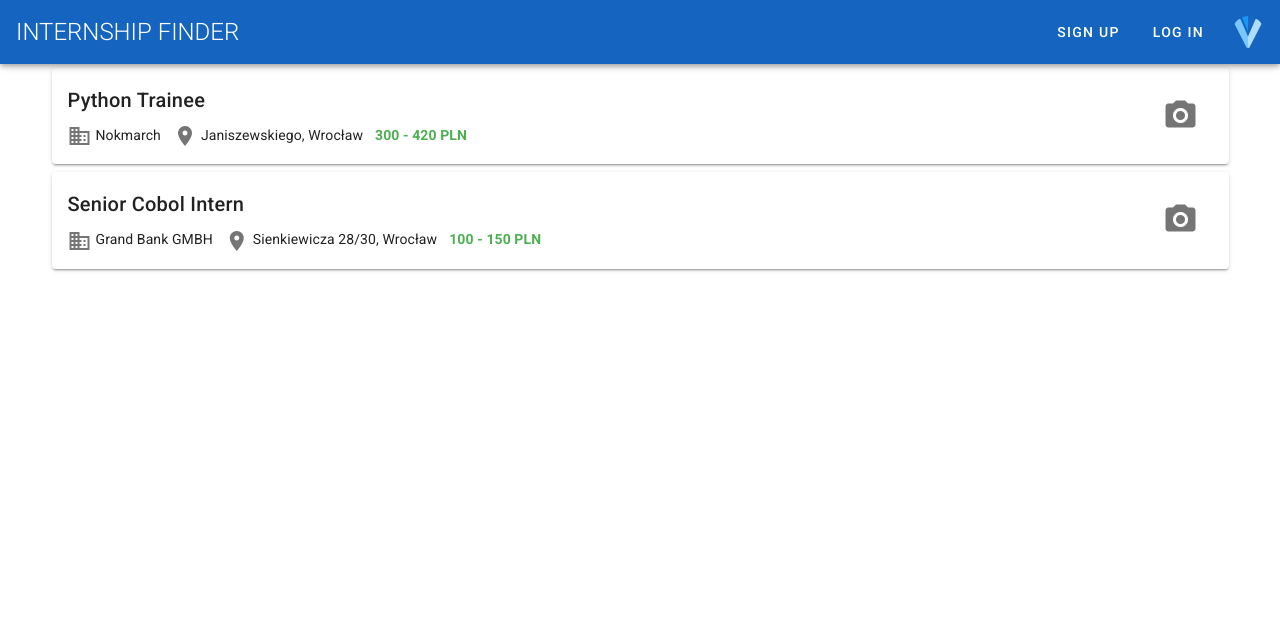
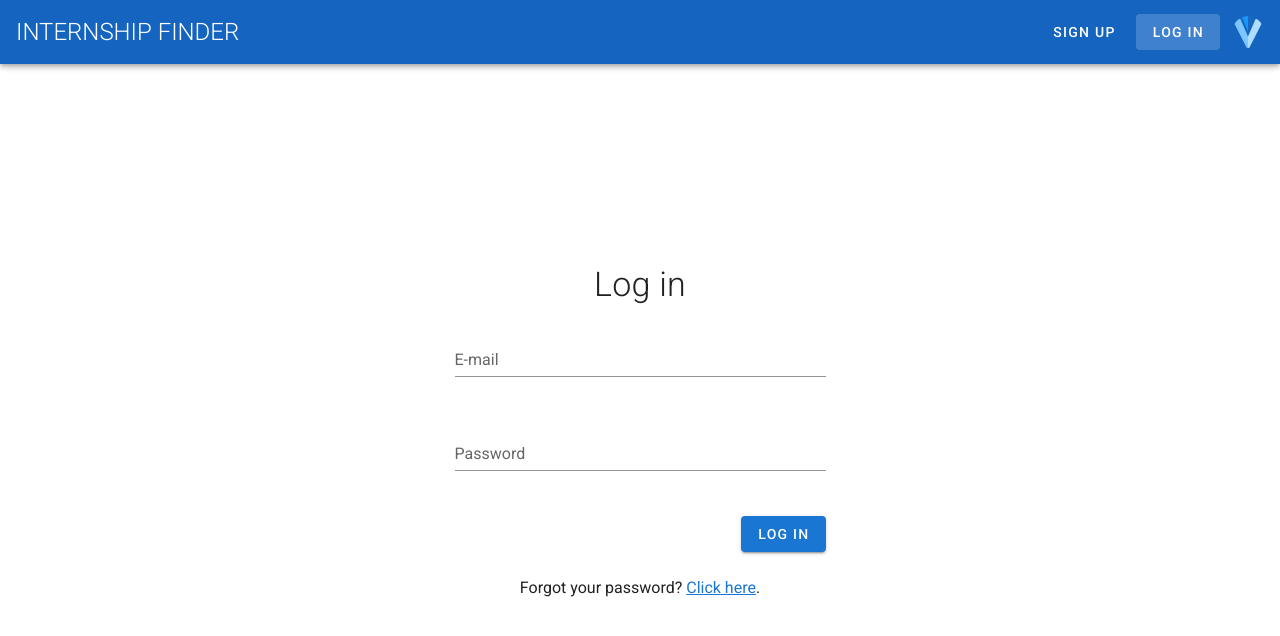
Before and after one commit to norbertcyran/internship_finder, a Vue app in the folder frontend/: page /#/login in a window 1280 px wide. Shown: the top 636 px of the page. Built offline with nearby package versions, Linux system fonts and the light colour scheme.

Commit message:
Fix login layout

```diff
--- a/frontend/package.json
+++ b/frontend/package.json
@@ -10,6 +10,7 @@
   "dependencies": {
     "core-js": "^2.6.5",
     "vue": "^2.6.10",
+    "vue-router": "^3.1.3",
     "vuetify": "^2.1.0"
   },
   "devDependencies": {
--- a/frontend/src/App.vue
+++ b/frontend/src/App.vue
@@ -7,30 +7,31 @@
             clipped-left
     >
       <v-toolbar-title class="headline text-uppercase">
-        <span class="font-weight-light">INTERNSHIP FINDER</span>
+        <router-link
+          to="/"
+          exact
+          class="font-weight-light"
+          tag="span"
+          style="cursor: pointer;"
+        >INTERNSHIP FINDER</router-link>
       </v-toolbar-title>
       <v-spacer></v-spacer>
-      <v-btn text>Sign up</v-btn>
-      <v-btn text class="mr-3">Log in</v-btn>
+      <v-btn class="mr-1" text>Sign up</v-btn>
+      <v-btn text class="mr-3" to="/login" exact>Log in</v-btn>
       <v-avatar size="32px">
         <v-img :src="require('./assets/logo.svg')"></v-img>
       </v-avatar>
     </v-app-bar>
-
     <v-content>
-        <Announcements/>
+      <router-view></router-view>
     </v-content>
   </v-app>
 </template>
 
 <script>
-import Announcements from "./components/Announcements";
 
 export default {
   name: 'App',
-  components: {
-    Announcements
-  },
   data: () => ({
     //
   }),
--- a/frontend/src/components/Announcements.vue
+++ b/frontend/src/components/Announcements.vue
@@ -7,7 +7,7 @@
        >
            <v-col
              cols="12"
-             class="pa-1"
+             class="py-1"
            >
                 <Announcement
                   v-bind="announcement"
--- /dev/null
+++ b/frontend/src/components/Login.vue
@@ -0,0 +1,50 @@
+<template>
+  <v-container class="fill-height">
+    <v-row align-content="center" justify="center">
+      <v-col cols="10" sm="6" md="4">
+        <v-form>
+          <v-row>
+            <v-col class="text-center">
+              <h3 class="display-1 font-weight-light">Log in</h3>
+            </v-col>
+          </v-row>
+          <v-row>
+            <v-col cols="12">
+              <v-text-field
+                label="E-mail"
+              ></v-text-field>
+            </v-col>
+          </v-row>
+          <v-row>
+            <v-col cols="12">
+              <v-text-field
+                label="Password"
+                type="password"
+              ></v-text-field>
+            </v-col>
+          </v-row>
+          <v-row justify="end">
+            <v-col cols="auto">
+              <v-btn color="primary">Log in</v-btn>
+            </v-col>
+          </v-row>
+          <v-row class="text-center">
+            <v-col>
+              Forgot your password? <a href="">Click here</a>.
+            </v-col>
+          </v-row>
+        </v-form>
+      </v-col>
+    </v-row>
+  </v-container>
+</template>
+
+<script>
+    export default {
+        name: "login"
+    }
+</script>
+
+<style scoped>
+
+</style>
--- /dev/null
+++ b/frontend/src/router.js
@@ -0,0 +1,14 @@
+import VueRouter from "vue-router";
+import Announcements from "./components/Announcements";
+import Login from "./components/Login";
+
+
+const routes = [
+    { path: '/', component: Announcements },
+    { path: '/announcements', component: Announcements },
+    { path: '/login', component: Login },
+    { path: '*', redirect: '/'}
+];
+
+
+export default new VueRouter({ routes });
--- a/frontend/vue.config.js
+++ b/frontend/vue.config.js
@@ -2,4 +2,4 @@ module.exports = {
   "transpileDependencies": [
     "vuetify"
   ]
-}
+};
```
Also changed, not shown: frontend/src/main.js (+7 -2 lines), 1 other file (tests, documents, lock files or other folders).
